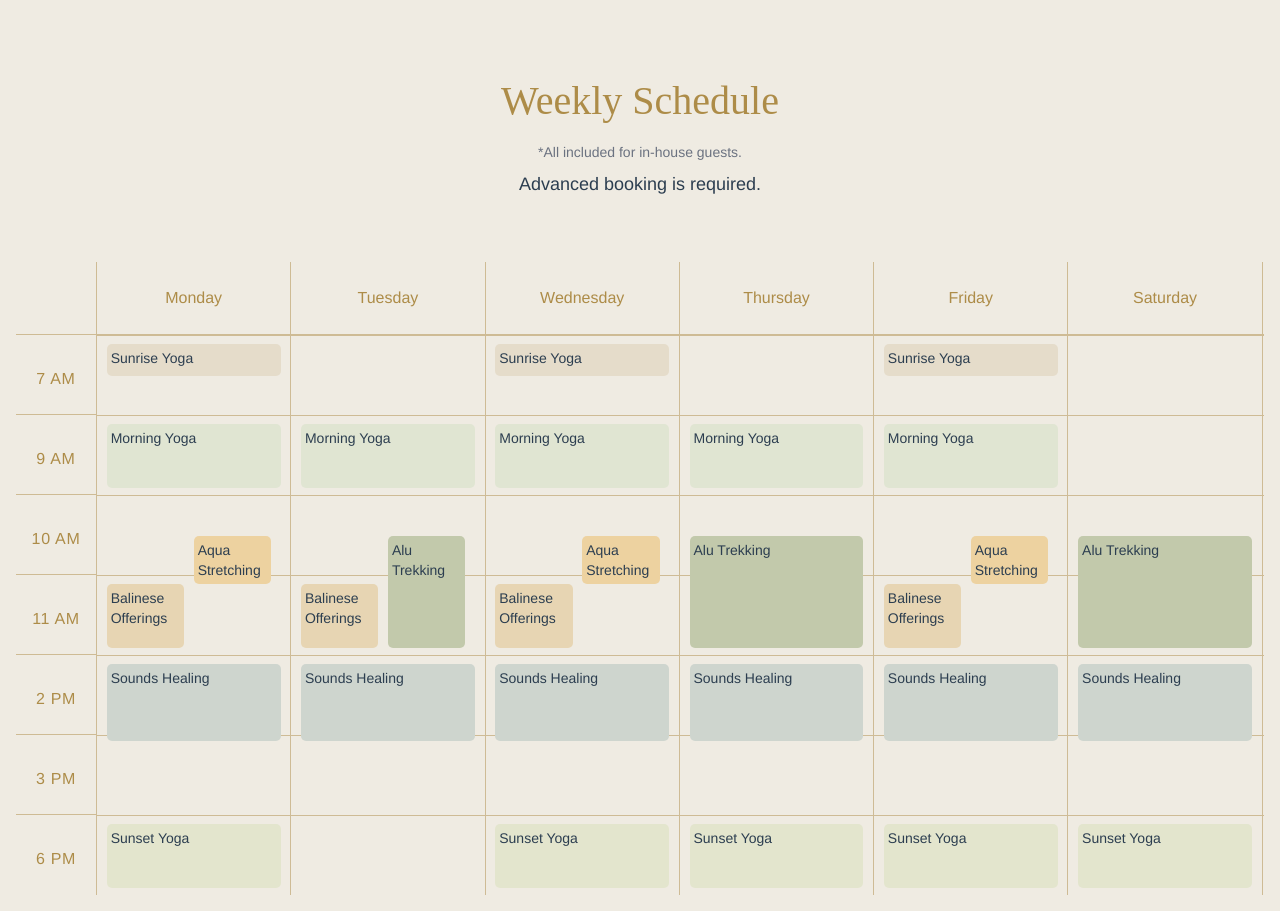
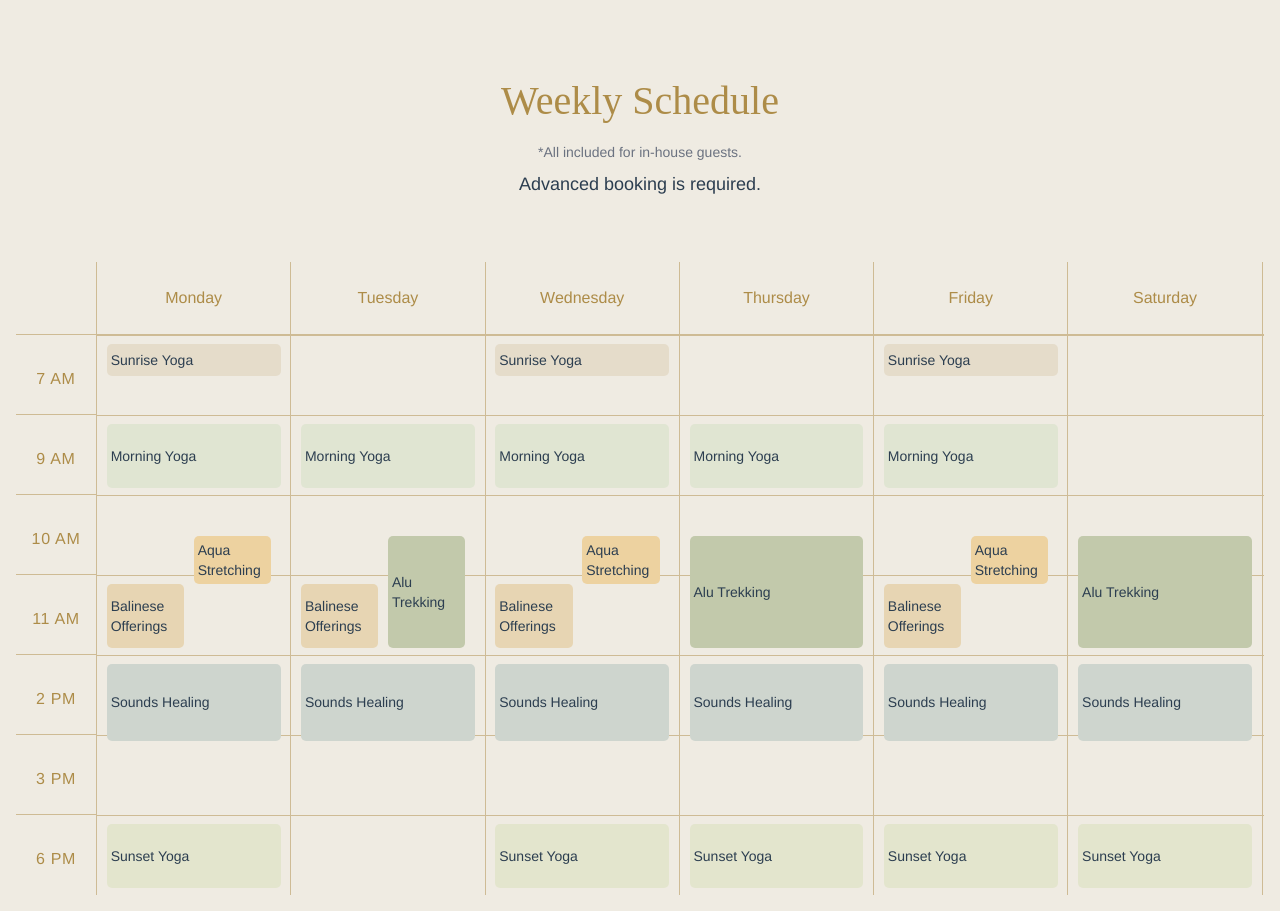
Before and after one commit to RickyT87411/EventTimetable_VueJS, a Vue app: page / in a window 1280 px wide. Built offline with nearby package versions, Linux system fonts and the light colour scheme.

Commit message:
Fixed: Vertical Align

```diff
--- a/src/components/WeeklySchedule.vue
+++ b/src/components/WeeklySchedule.vue
@@ -31,7 +31,7 @@
             >
               <h4
                 v-if="getActivity(day, time)"
-                class="m-auto text-left text-sm p-1 custom-width"
+                class="m-auto text-left text-sm p-1 custom-width flex items-center"
                 :style="getEventStyle(getActivity(day, time), day, time)"
               >
                 {{ getActivity(day, time).name }}
```
